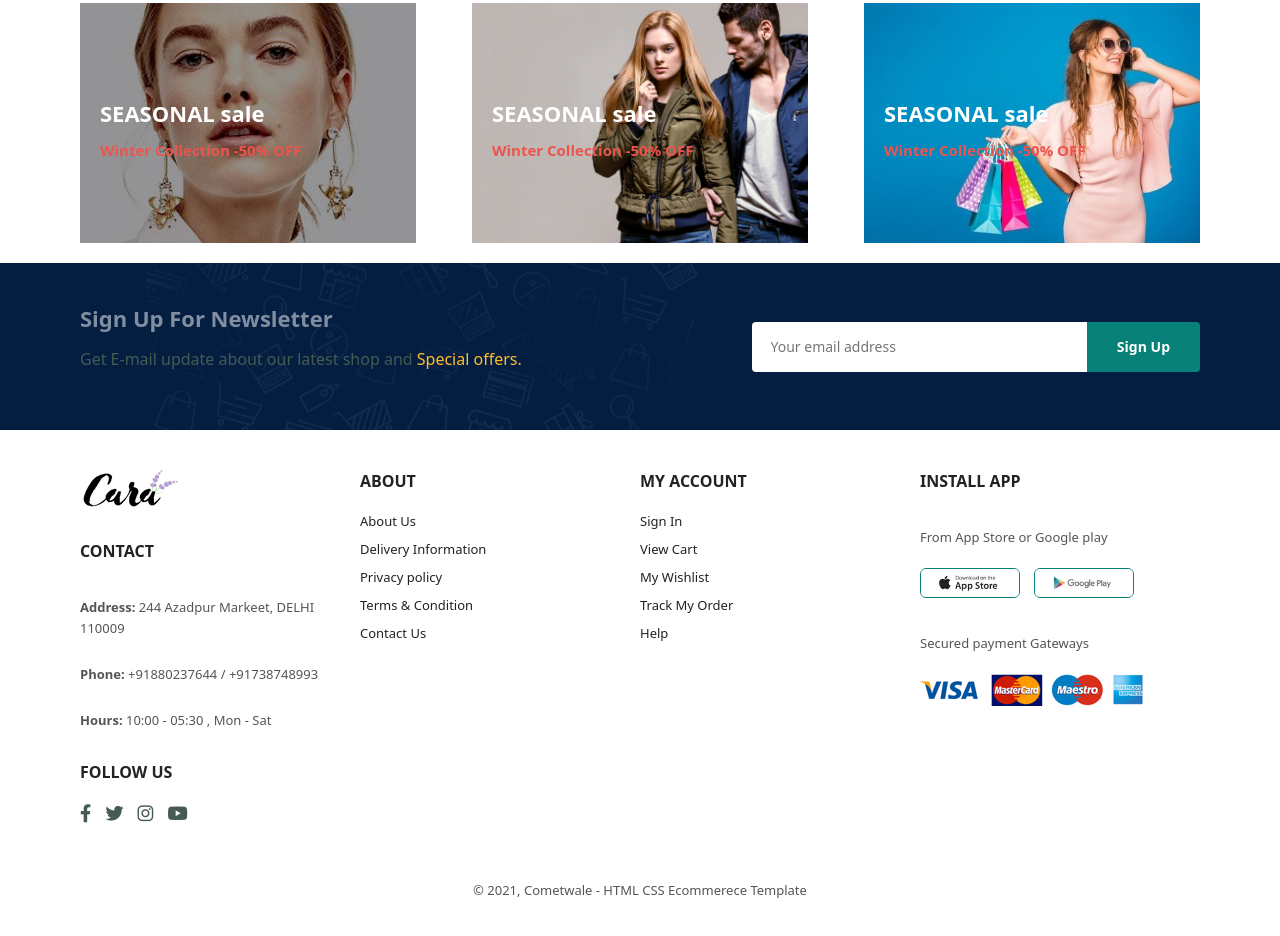
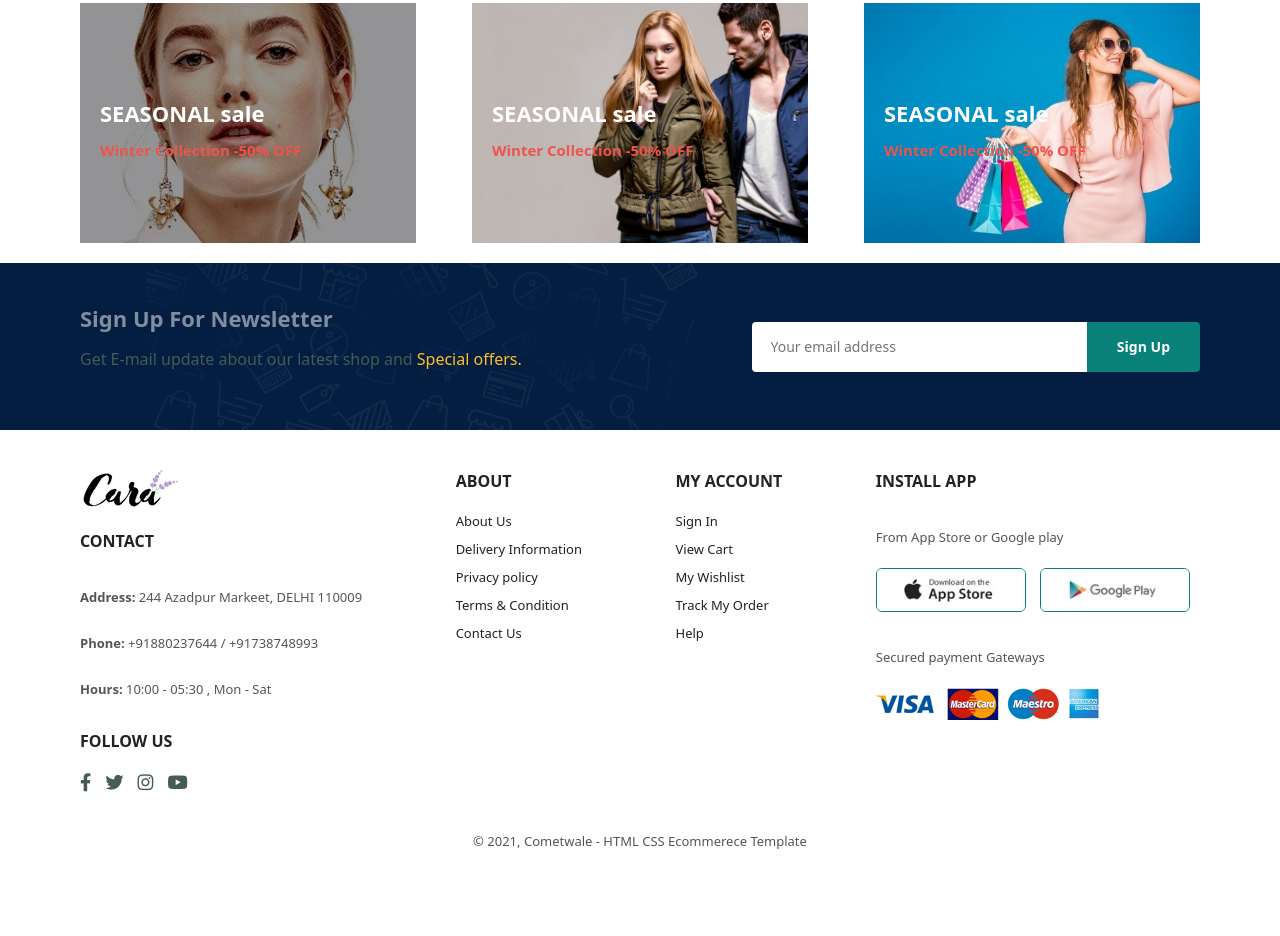
Before and after one commit to Nishantnishu01/e-commerce-web-site-project, a plain HTML site: page index.html in a window 1280 px wide. Shown: the part 4497-5433 px from the top of the page. After the commit the page ends 5399 px from the top, so only its background shows below. Drawn offline with Linux system fonts and the light colour scheme.

Commit message:
some changes in footer

```diff
--- a/style.css
+++ b/style.css
@@ -489,13 +489,12 @@ footer .col {
     display: flex;
     flex-direction: column;
     align-items: flex-start;
-    flex: 1 1 22%;
     /* Adjust the column width for responsiveness */
     margin-bottom: 20px;
 }
 
 footer .logo {
-    margin-bottom: 30px;
+    margin-bottom: 20px;
 }
 
 footer h4 {
@@ -549,7 +548,7 @@ footer .follow i:hover {
 footer .install .row img {
     border: 1px solid #088178;
     border-radius: 6px;
-    width: 100px;
+    width: 150px;
     /* Ensure consistent image size */
     margin-right: 10px;
     /* Spacing between images */
@@ -566,7 +565,7 @@ footer .copyright {
     /* Center-align the text */
     font-size: 12px;
     color: #777;
-    margin-top: 20px;
+    margin-top: 2px;
 }
 
 /* start media  query */
```
